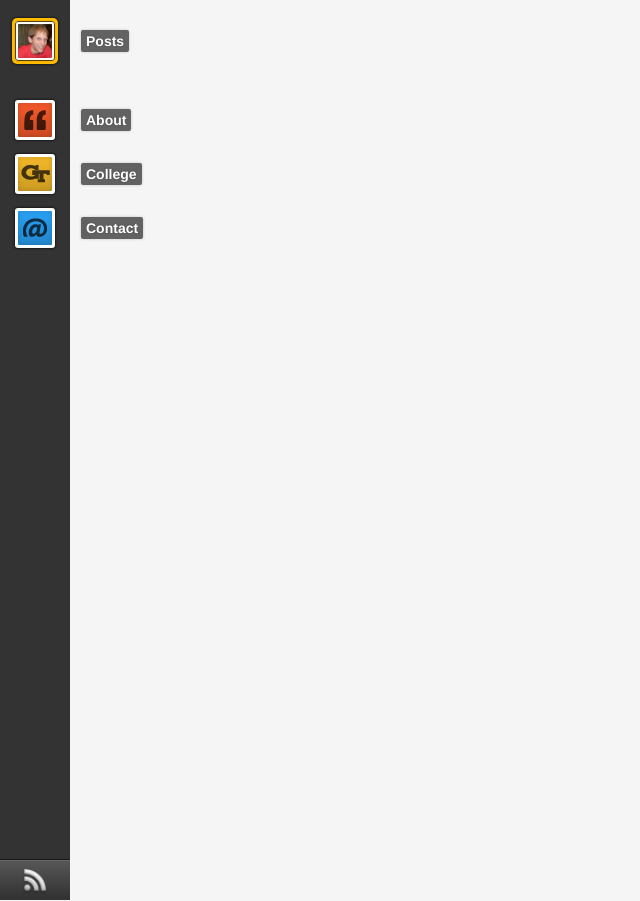
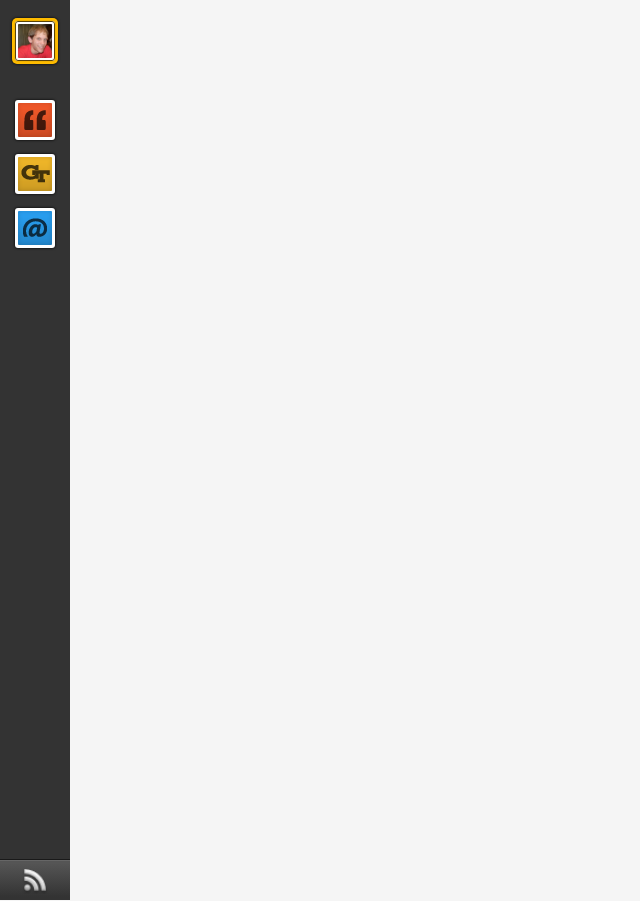
Before and after one commit to Tanner/Blog, a Jekyll site: the page built from index.html, in a window 1280 px wide. Shown: the whole page, without its empty margins (0-640 px from the left). Built offline with Jekyll 4.4.1, drawn with Linux system fonts in a browser that asks for light colours; nearby versions of some CDN libraries; Markdown is read by kramdown in place of the engine named in the settings; part of the change alters nothing that is shown.

```diff
--- a/css/style.css
+++ b/css/style.css
@@ -155,7 +155,7 @@ img {
 	margin-left: 63px;
 	margin-top: 6px;
 
-	display: inline-block;
+	display: none;
 	position: absolute;
 
 	padding: 3px 5px;
@@ -169,6 +169,10 @@ img {
 
 	text-shadow: 0 0 2px rgba(0, 0, 0, 0.25);
 	-webkit-box-shadow: 0 0 3px rgba(0, 0, 0, 0.2);
+}
+
+#sidebar .inner-icon .visible {
+	display: inline-block;
 }
 
 #sidebar .inner-icon #avatar {
--- a/js/main.js
+++ b/js/main.js
@@ -24,6 +24,15 @@ function init() {
 
 		selectPage(page);
 	});
+
+	$("#sidebar li").hover(
+		function() {
+			$(this).find("span.tooltip").addClass("visible");
+		},
+		function() {
+			$(this).find("span.tooltip").removeClass("visible");
+		}
+	);
 
 	excerpts = $(".post-excerpt");
 
```
